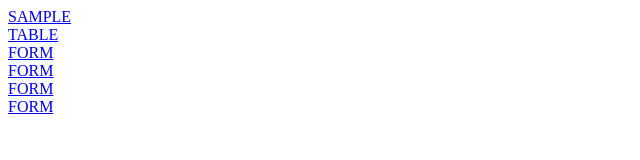
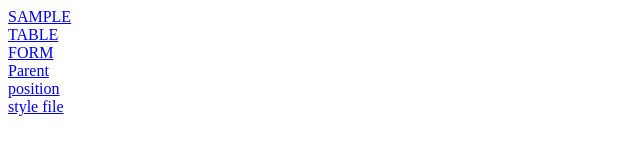
Before and after one commit to Vidhyabharathy29/kprcas, a plain HTML site: page index.html in a window 1280 px wide. Shown: the full height of the page, 0-640 px from the left. Drawn offline with Linux system fonts and the light colour scheme.

Commit message:
first command

```diff
--- a/index.html
+++ b/index.html
@@ -12,10 +12,10 @@
     <br>
     <a href="FORM.HTML"target="_self">FORM</a>
     <br>
-    <a href="Parent.html"_self">FORM</a>
+    <a href="Parent.html"_self">Parent</a>
     <br>
-    <a href="position.html="_self">FORM</a>
+    <a href="position.html="_self">position</a>
     <br>
-    <a href="style.css"_self">FORM</a>
+    <a href="style.css"_self">style file</a>
     <br>
 </body>
```
